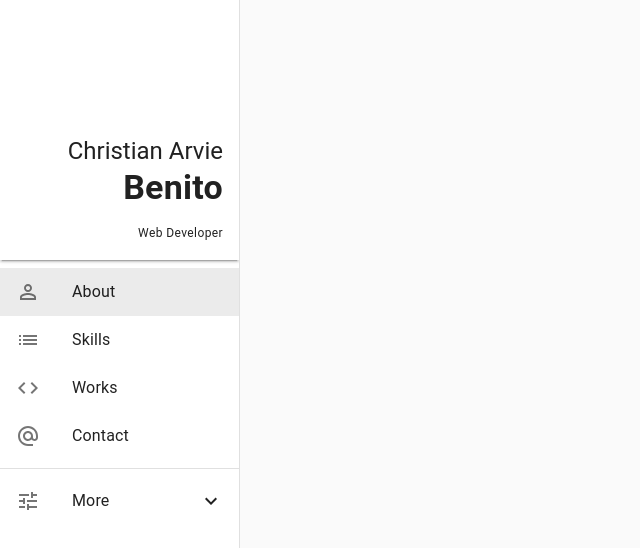
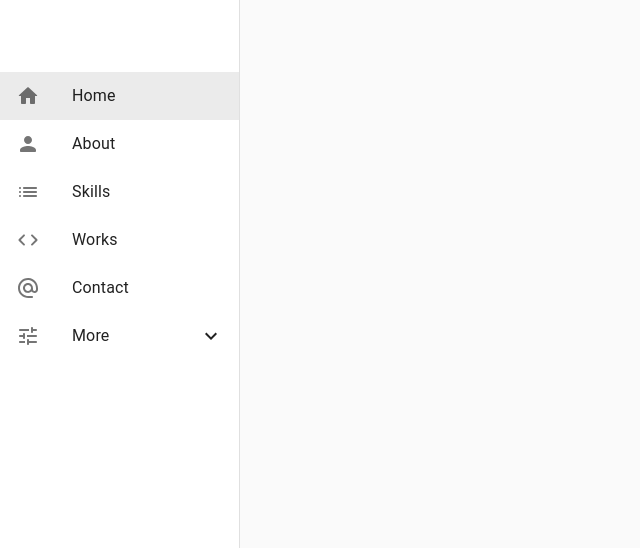
Before and after one commit to arvieguadiz/portfolio, a React (Create React App) app: page / in a window 1280 px wide. Shown: the top 548 px of the page, without its empty margins (0-640 px from the left). Built offline with nearby package versions, Linux system fonts and the light colour scheme.

Commit message:
November 14, 2021 | - some changes and error fixes

```diff
--- a/src/App.js
+++ b/src/App.js
@@ -1,10 +1,12 @@
 import React, { createContext, useMemo, useState } from 'react';
 import { BrowserRouter, Routes, Route } from 'react-router-dom';
 import { Box, CssBaseline, Typography } from '@material-ui/core';
-import { createTheme, makeStyles, ThemeProvider } from '@material-ui/core/styles';
+import { makeStyles, ThemeProvider } from '@material-ui/core/styles';
 
 import DrawerComponent from '../src/js/components/drawer/DrawerComponent';
 import themeSettings from './js/config/theme';
+import Base from './js/components/pages/Base';
+import Home from './js/components/pages/home/Home';
 
 const ColorModeContext = createContext({ toggleColorMode: () => {} });
 
@@ -25,13 +27,16 @@ const AppContent = () => {
         <DrawerComponent ColorModeContext={ColorModeContext} />
 
         <main>
+          <Base>
             <Routes>
-            <Route path="/portfolio" element={<Typography variant="h2">About</Typography>} />
+              <Route path="/portfolio" element={<Home />} />
+              <Route path="/about" element={<Typography variant="h2">About</Typography>} />
               <Route path="/skills" element={<Typography variant="h2">Skills</Typography>} />
               <Route path="/works" element={<Typography variant="h2">Works</Typography>} />
               <Route path="/contact" element={<Typography variant="h2">Contact</Typography>} />
               <Route path="/site_info" element={<Typography variant="h2">About this site</Typography>} />
             </Routes>
+          </Base>
         </main>
       </Box>
     </BrowserRouter>
@@ -49,7 +54,7 @@ const App = () => {
     },
   }), [],);
 
-  const mainTheme = useMemo(() => isDarkMode ? darkTheme : lightTheme, [isDarkMode],);
+  const mainTheme = useMemo(() => isDarkMode ? darkTheme : lightTheme, [isDarkMode, darkTheme, lightTheme],);
 
   return (
     <React.Fragment>
--- a/src/js/components/drawer/DrawerComponent.js
+++ b/src/js/components/drawer/DrawerComponent.js
@@ -1,7 +1,7 @@
 import React, { useContext, useState } from 'react';
 import { Link } from 'react-router-dom';
-import { Box, Collapse, Divider, Drawer, List, ListItem, ListItemIcon, ListItemText, Paper, Typography } from '@material-ui/core';
-import { AlternateEmail as AlternateEmailIcon, Brightness4 as Brightness4Icon, Brightness7 as Brightness7Icon, Code as CodeIcon, ExpandLess as ExpandLessIcon, ExpandMore as ExpandMoreIcon, HelpOutline as HelpOutlineIcon, List as ListIcon, PersonOutline as PersonOutlineIcon, Tune as TuneIcon } from '@material-ui/icons';
+import { Box, Collapse, Drawer, List, ListItem, ListItemIcon, ListItemText } from '@material-ui/core';
+import { AlternateEmailRounded as AlternateEmailRoundedIcon, Brightness4Rounded as Brightness4RoundedIcon, Brightness7Rounded as Brightness7RoundedIcon, CodeRounded as CodeRoundedIcon, ExpandLess as ExpandLessIcon, ExpandMore as ExpandMoreIcon, HelpRounded as HelpRoundedIcon, HomeRounded as HomeRoundedIcon, ListRounded as ListRoundedIcon, PersonRounded as PersonRoundedIcon, TuneRounded as TuneRoundedIcon } from '@material-ui/icons';
 import { makeStyles, useTheme } from '@material-ui/core/styles';
 import { capitalize, map } from 'lodash';
 
@@ -20,7 +20,9 @@ const useStyles = makeStyles((theme) => ({
   },
   drawerPaper: {
     width: drawerWidth,
+    // justifyContent: 'center',
   },
+  defaultToolbar: theme.mixins.toolbar,
   toolbar: {
     display: 'flex',
     flexDirection: 'column',
@@ -47,29 +49,35 @@ const DrawerComponent = (props) => {
   const colorMode = useContext(ColorModeContext);
 
   const [ openSettings, setOpenSettings ] = useState(false);
-  const [ selectedDrawerItem, setSelectedDrawerItem ] = useState('about');
+  const [ selectedDrawerItem, setSelectedDrawerItem ] = useState('home');
 
   const drawerItems = [
     {
-      icon: <PersonOutlineIcon />,
-      label: 'About',
-      name: 'about',
+      icon: <HomeRoundedIcon />,
+      label: 'Home',
+      name: 'home',
       url: '/portfolio',
     },
     {
-      icon: <ListIcon />,
+      icon: <PersonRoundedIcon />,
+      label: 'About',
+      name: 'about',
+      url: '/about',
+    },
+    {
+      icon: <ListRoundedIcon />,
       label: 'Skills',
       name: 'skills',
       url: '/skills',
     },
     {
-      icon: <CodeIcon />,
+      icon: <CodeRoundedIcon />,
       label: 'Works',
       name: 'works',
       url: '/works',
     },
     {
-      icon: <AlternateEmailIcon />,
+      icon: <AlternateEmailRoundedIcon />,
       label: 'Contact',
       name: 'contact',
       url: '/contact',
@@ -78,7 +86,7 @@ const DrawerComponent = (props) => {
 
   const moreSubItems = [
     {
-      icon: <HelpOutlineIcon />,
+      icon: <HelpRoundedIcon />,
       label: 'About this site',
       name: 'site_info',
       url: '/site_info',
@@ -94,13 +102,15 @@ const DrawerComponent = (props) => {
         paper: classes.drawerPaper,
       }}
     >
-      <Paper variant="elevation" elevation={2} square>
+      <Box className={classes.defaultToolbar}></Box>
+
+      {/* <Paper variant="elevation" elevation={2} square>
         <Box className={classes.toolbar}>
           <Typography variant="h5">Christian Arvie</Typography>
           <Typography variant="h4" style={{ fontWeight: 'bold' }}>Benito</Typography>
           <Typography variant="caption" style={{ paddingTop: 15 }}>Web Developer</Typography>
         </Box>
-      </Paper>
+      </Paper> */}
 
       <List>
         {
@@ -113,13 +123,9 @@ const DrawerComponent = (props) => {
             );
           })
         }
-      </List>
 
-      <Divider />
-
-      <List>
         <ListItem button onClick={() => setOpenSettings(!openSettings)}>
-          <ListItemIcon><TuneIcon /></ListItemIcon>
+          <ListItemIcon><TuneRoundedIcon /></ListItemIcon>
           <ListItemText primary="More" />
           { openSettings ? <ExpandLessIcon /> : <ExpandMoreIcon /> }
         </ListItem>
@@ -138,7 +144,7 @@ const DrawerComponent = (props) => {
             }
 
             <ListItem button className={classes.nestedDrawerItems} onClick={colorMode.toggleColorMode}>
-              <ListItemIcon>{ theme.palette.type === 'light' ? <Brightness4Icon /> : <Brightness7Icon /> }</ListItemIcon>
+              <ListItemIcon>{ theme.palette.type === 'light' ? <Brightness4RoundedIcon /> : <Brightness7RoundedIcon /> }</ListItemIcon>
               <ListItemText primary={`${capitalize(theme.palette.type === 'light' ? 'dark' : 'light')} mode`} />
             </ListItem>
           </List>
--- /dev/null
+++ b/src/js/components/pages/Base.js
@@ -0,0 +1,13 @@
+import React from 'react';
+
+const Base = (props) => {
+  const { children } = props;
+
+  return (
+    <main>
+      { children }
+    </main>
+  );
+}
+
+export default Base;
--- /dev/null
+++ b/src/js/components/pages/home/Home.js
@@ -0,0 +1,10 @@
+import React from 'react';
+import { Typography } from '@material-ui/core';
+
+const Home = () => {
+  return (
+    <Typography variant="h2">Home</Typography>
+  );
+}
+
+export default Home;
```
Lines whose indentation alone changed are shown as unchanged.
